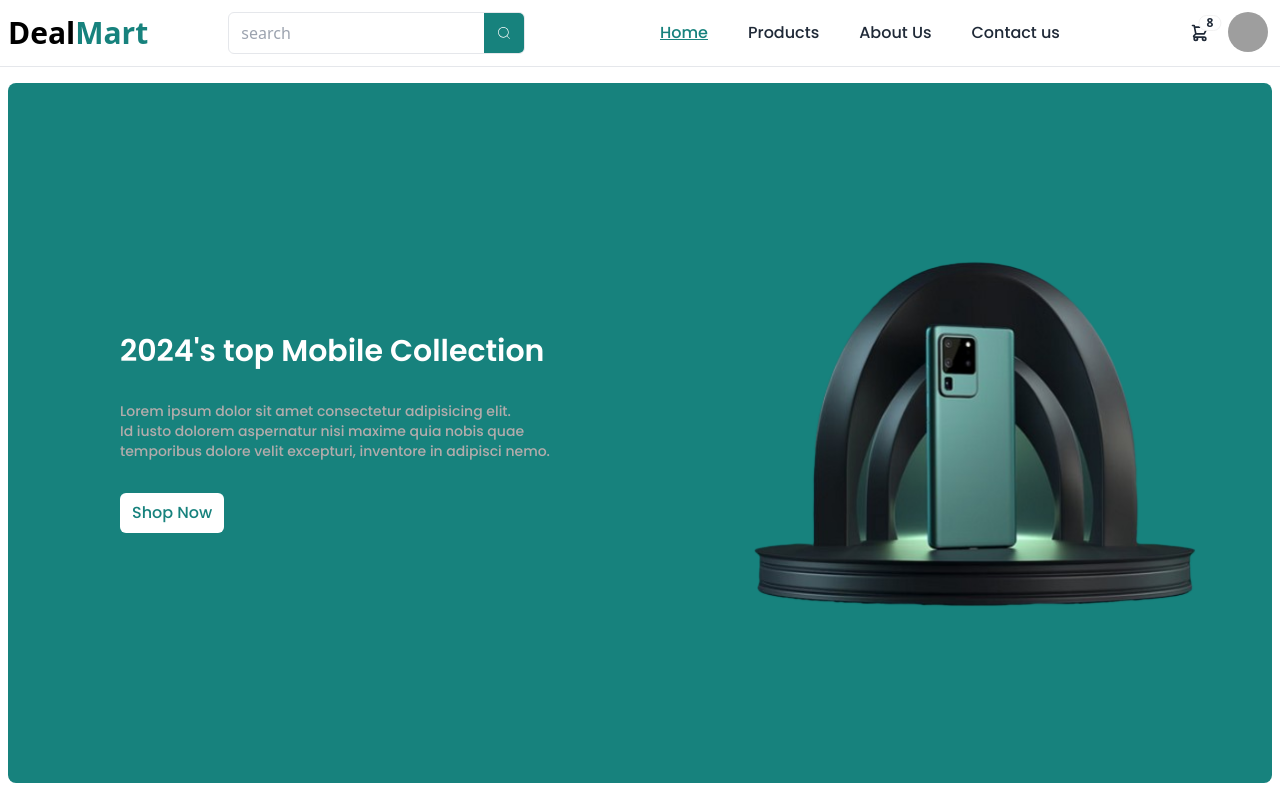
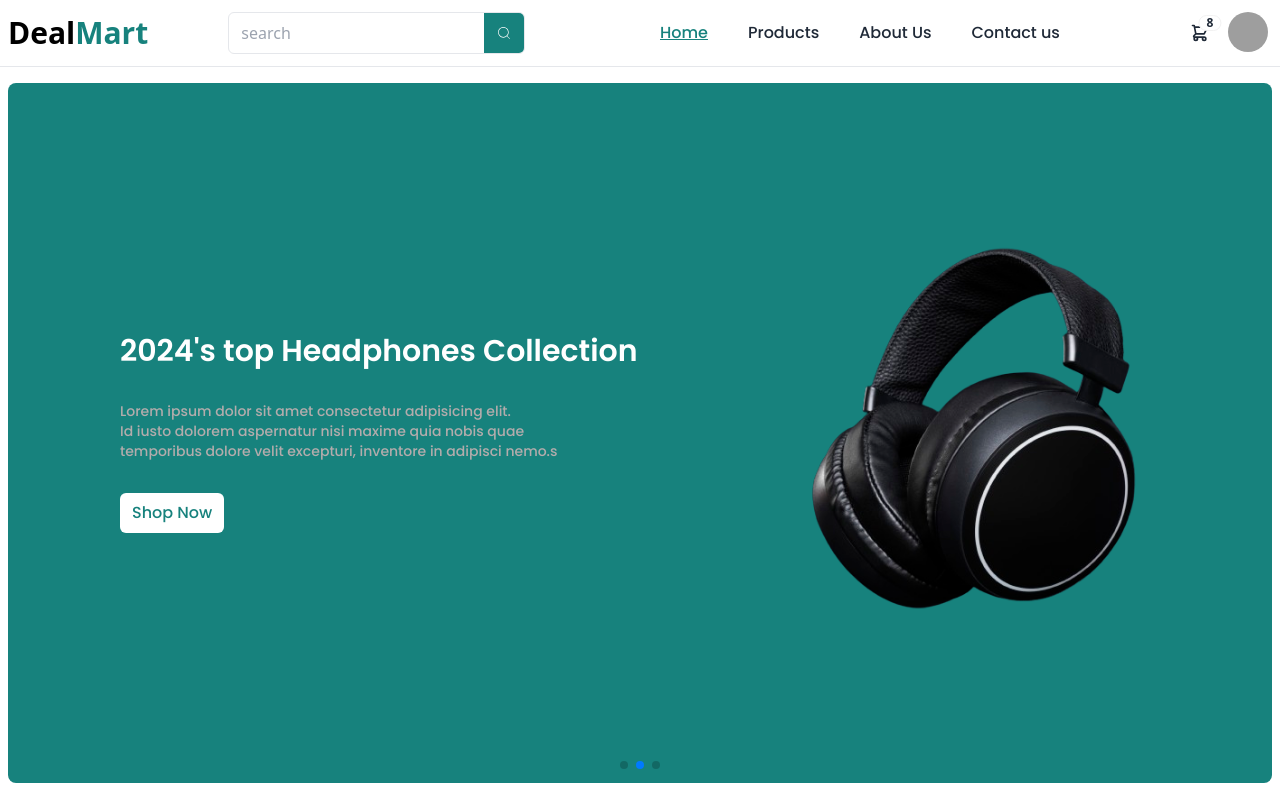
Before and after one commit to sagorcnits/dealMart, a React (Vite) app: page / in a window 1280 px wide. Shown: the top 800 px of the page. Built offline with nearby package versions, Linux system fonts and the light colour scheme; grey boxes are pictures that could not be loaded.

Commit message:
banner slider added

```diff
--- a/package.json
+++ b/package.json
@@ -18,7 +18,8 @@
     "react-icons": "^5.3.0",
     "react-redux": "^9.1.2",
     "react-router-dom": "^6.26.1",
-    "sort-by": "^1.2.0"
+    "sort-by": "^1.2.0",
+    "swiper": "^11.1.10"
   },
   "devDependencies": {
     "@eslint/js": "^9.9.0",
--- a/src/pages/home/Banner.jsx
+++ b/src/pages/home/Banner.jsx
@@ -1,27 +1,75 @@
-import bannerImg from "../../../public/images/banner_img.png";
+import { A11y, Autoplay, Pagination, Scrollbar } from "swiper/modules";
+import mobileImg from "../../../public/images/banner_img.png";
+import headphonImg from "../../../public/images/headphone.png";
+import watchImg from "../../../public/images/watch.png";
+
+import "swiper/css/bundle";
+import { Swiper, SwiperSlide } from "swiper/react";
+
+const bannerSlider = [
+  {
+    title: "2024's top Mobile Collection",
+    image: mobileImg,
+    description: `Lorem ipsum dolor sit amet consectetur adipisicing elit. Id iusto
+          dolorem aspernatur nisi maxime quia nobis quae temporibus dolore velit
+          excepturi, inventore in adipisci nemo.s`,
+  },
+  {
+    title: "2024's top Headphones Collection",
+    image: headphonImg,
+    description: `Lorem ipsum dolor sit amet consectetur adipisicing elit. Id iusto
+          dolorem aspernatur nisi maxime quia nobis quae temporibus dolore velit
+          excepturi, inventore in adipisci nemo.s`,
+  },
+  {
+    title: "2024's top Watch Collection",
+    image: watchImg,
+    description: `Lorem ipsum dolor sit amet consectetur adipisicing elit. Id iusto
+          dolorem aspernatur nisi maxime quia nobis quae temporibus dolore velit
+          excepturi, inventore in adipisci nemo.s`,
+  },
+];
 
 const Banner = () => {
   return (
-    <div className="flex flex-col-reverse md:flex-row items-center *:flex-1 bg-green banner rounded-lg overflow-hidden poppins gap-2 p-4">
-      <div className="space-y-3 sm:space-y-8 *:text-balance pl-6 lg:pl-24">
-        <h2 className="text-white text-xl sm:text-2xl lg:text-3xl font-semibold poppins">
-          2024's top Mobile Collection
+    <>
+      <Swiper
+        loop={true}
+        modules={[Pagination, Scrollbar, A11y, Autoplay]}
+        autoplay={true}
+        spaceBetween={20}
+        pagination={{ clickable: true }}
+      >
+        {bannerSlider.map((item, idx) => {
+          return (
+            <SwiperSlide key={idx}>
+              <BannerSlider item={item}></BannerSlider>
+            </SwiperSlide>
+          );
+        })}
+      </Swiper>
+    </>
+  );
+};
+
+export default Banner;
+
+const BannerSlider = ({ item }) => {
+  return (
+    <div className="flex h-[220px]  flex-row items-center *:flex-1 bg-green md:banner rounded-lg overflow-hidden poppins gap-2 p-4">
+      <div className="space-y-3 sm:space-y-8 *:text-balance md:pl-6 lg:pl-24">
+        <h2 className="text-white text-sm sm:text-2xl lg:text-3xl font-semibold poppins">
+          {item.title}
         </h2>
-        <p className="text-[#b3acac] text-xs lg:text-sm">
-          Lorem ipsum dolor sit amet consectetur adipisicing elit. Id iusto
-          dolorem aspernatur nisi maxime quia nobis quae temporibus dolore velit
-          excepturi, inventore in adipisci nemo.
-        </p>
+        <p className="text-[#b3acac] text-xs lg:text-sm hidden md:block">{item.description}</p>
         <button className="px-3 py-2 text-green bg-white rounded-md hover:bg-black duration-500">
           Shop Now
         </button>
       </div>
 
-      <div className="flex justify-center">
-        <img className="w-1/2 md:w-[80%]" src={bannerImg} alt="banner_img" />
+      <div className="flex justify-center ">
+        <img className="md:w-[80%]" src={item.image} alt="banner_img" />
       </div>
     </div>
   );
 };
-
-export default Banner;
--- a/src/pages/home/Home.jsx
+++ b/src/pages/home/Home.jsx
@@ -1,5 +1,4 @@
 import headphone from "../../../public/images/headphone.png";
-import ProductCard from "../../components/ProductCard";
 import SectionIntro from "../../components/SectionIntro";
 import Banner from "./Banner";
 import Category from "./Category";
@@ -29,12 +28,7 @@ const Home = () => {
       <section className="py-12 bg-[#e9f6f6]">
         <div className="max-w-7xl mx-auto px-2">
           <SectionIntro title="Popular Shoes Collection"></SectionIntro>
-          <div className="grid sm:grid-cols-2 lg:grid-cols-4 gap-6 mt-10">
-            <ProductCard></ProductCard>
-            <ProductCard></ProductCard>
-            <ProductCard></ProductCard>
-            <ProductCard></ProductCard>
-          </div>
+          <ProductContainer></ProductContainer>
         </div>
       </section>
       <section className="py-12 max-w-7xl mx-auto px-2">
@@ -63,12 +57,7 @@ const Home = () => {
       <section className="py-12 ">
         <div className="max-w-7xl mx-auto px-2">
           <SectionIntro title="Best Selling Products"></SectionIntro>
-          <div className="grid sm:grid-cols-2 lg:grid-cols-4 gap-6 mt-10">
-            <ProductCard></ProductCard>
-            <ProductCard></ProductCard>
-            <ProductCard></ProductCard>
-            <ProductCard></ProductCard>
-          </div>
+          <ProductContainer></ProductContainer>
         </div>
       </section>
       <section className="py-12 bg-[#e9f6f6] poppins px-2">
```
Also changed, not shown: 1 other file (tests, documents, lock files or other folders).
